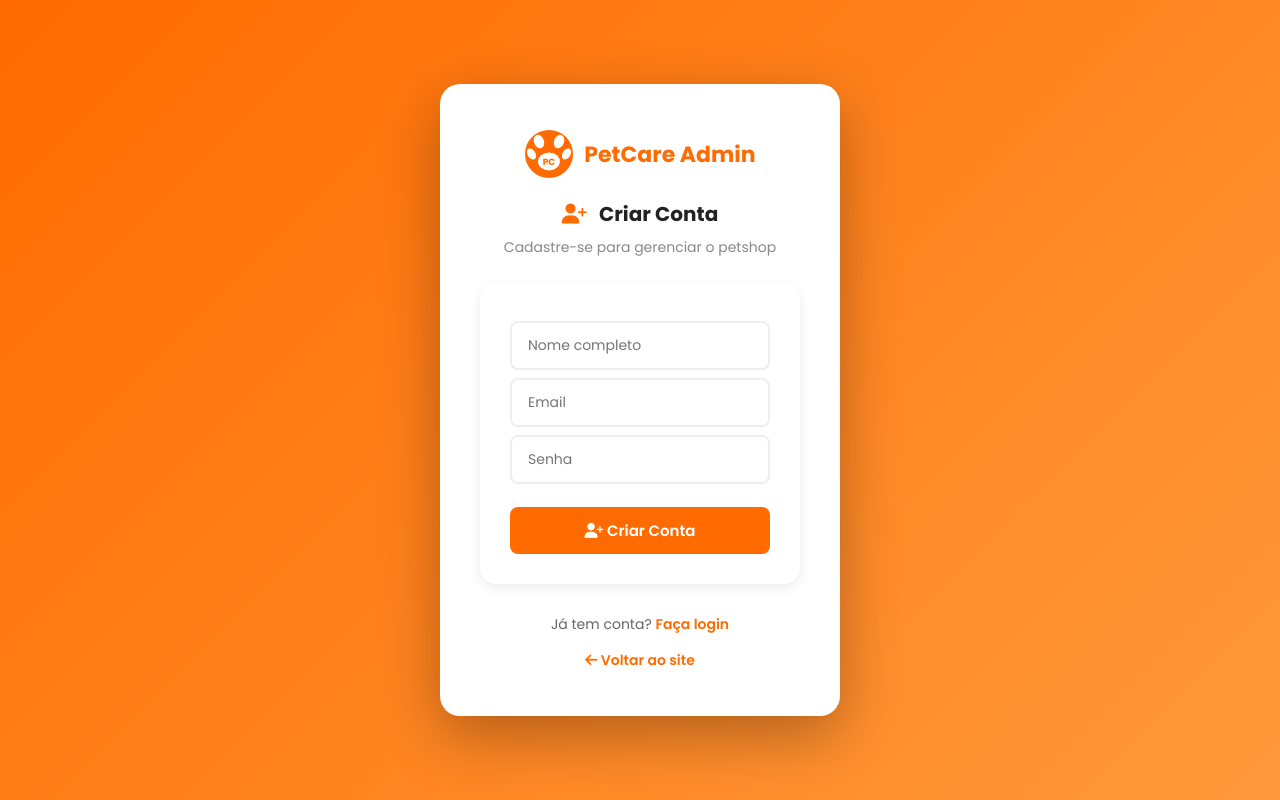
After one commit to hiagozadurskidemoraes/projeto---petshop-, a Flask app: page /admin/cadastro in a window 1280 px wide. The commit adds this page. Run offline with Flask 3, Linux system fonts and the light colour scheme.

Commit message:
sistema de login admin completo com fotos dos produtos

```diff
--- a/app.py
+++ b/app.py
@@ -1,21 +1,103 @@
-from flask import Flask, render_template, request, redirect
+from flask import Flask, render_template, request, redirect, session
+from werkzeug.security import generate_password_hash, check_password_hash
 from banco import inicializar_banco, conectar
 from clientes import carregar_clientes
 from produtos import carregar_produtos
+from functools import wraps
 
 app = Flask(__name__)
+app.secret_key = "petcare_chave_secreta_2026"
 inicializar_banco()
+
+def login_obrigatorio(f):
+    @wraps(f)
+    def decorada(*args, **kwargs):
+        if not session.get("logado"):
+            return redirect("/admin/login")
+        return f(*args, **kwargs)
+    return decorada
+
+# ---------------- PÚBLICO ----------------
 
 @app.route("/")
 def index():
     return render_template("index.html")
 
-@app.route("/clientes")
-def clientes():
+@app.route("/produtos")
+def produtos():
+    lista = carregar_produtos()
+    return render_template("produtos.html", produtos=lista)
+
+# ---------------- CADASTRO E LOGIN ----------------
+
+@app.route("/admin/cadastro", methods=["GET", "POST"])
+def cadastro():
+    erro = None
+    if request.method == "POST":
+        nome = request.form.get("nome")
+        email = request.form.get("email")
+        senha = request.form.get("senha")
+
+        conn = conectar()
+        cursor = conn.cursor()
+        cursor.execute("SELECT * FROM usuarios WHERE email = ?", (email,))
+        existe = cursor.fetchone()
+
+        if existe:
+            erro = "Esse email já está cadastrado."
+            conn.close()
+        else:
+            senha_hash = generate_password_hash(senha)
+            cursor.execute("INSERT INTO usuarios (nome, email, senha_hash) VALUES (?, ?, ?)",
+                           (nome, email, senha_hash))
+            conn.commit()
+            conn.close()
+            return redirect("/admin/login")
+
+    return render_template("cadastro.html", erro=erro)
+
+@app.route("/admin/login", methods=["GET", "POST"])
+def login():
+    erro = None
+    if request.method == "POST":
+        email = request.form.get("email")
+        senha = request.form.get("senha")
+
+        conn = conectar()
+        cursor = conn.cursor()
+        cursor.execute("SELECT * FROM usuarios WHERE email = ?", (email,))
+        usuario = cursor.fetchone()
+        conn.close()
+
+        if usuario and check_password_hash(usuario[3], senha):
+            session["logado"] = True
+            session["nome_usuario"] = usuario[1]
+            return redirect("/admin")
+        else:
+            erro = "Email ou senha incorretos."
+
+    return render_template("login.html", erro=erro)
+
+@app.route("/admin/logout")
+def logout():
+    session.clear()
+    return redirect("/")
+
+# ---------------- ADMIN ----------------
+
+@app.route("/admin")
+@login_obrigatorio
+def admin_dashboard():
+    return render_template("admin.html")
+
+@app.route("/admin/clientes")
+@login_obrigatorio
+def admin_clientes():
     lista = carregar_clientes()
-    return render_template("clientes.html", clientes=lista)
+    return render_template("admin_clientes.html", clientes=lista)
 
-@app.route("/clientes/novo", methods=["POST"])
+@app.route("/admin/clientes/novo", methods=["POST"])
+@login_obrigatorio
 def novo_cliente():
     conn = conectar()
     cursor = conn.cursor()
@@ -24,14 +106,16 @@ def novo_cliente():
                     request.form["telefone"], request.form["endereco"]))
     conn.commit()
     conn.close()
-    return redirect("/clientes")
+    return redirect("/admin/clientes")
 
-@app.route("/produtos")
-def produtos():
+@app.route("/admin/produtos")
+@login_obrigatorio
+def admin_produtos():
     lista = carregar_produtos()
-    return render_template("produtos.html", produtos=lista)
+    return render_template("admin_produtos.html", produtos=lista)
 
-@app.route("/produtos/novo", methods=["POST"])
+@app.route("/admin/produtos/novo", methods=["POST"])
+@login_obrigatorio
 def novo_produto():
     conn = conectar()
     cursor = conn.cursor()
@@ -41,10 +125,11 @@ def novo_produto():
                     request.form["tipo"]))
     conn.commit()
     conn.close()
-    return redirect("/produtos")
+    return redirect("/admin/produtos")
 
-@app.route("/atendimentos")
-def atendimentos():
+@app.route("/admin/atendimentos")
+@login_obrigatorio
+def admin_atendimentos():
     conn = conectar()
     cursor = conn.cursor()
     cursor.execute("SELECT * FROM atendimentos")
@@ -58,7 +143,7 @@ def atendimentos():
         except:
             pass
 
-    return render_template("atendimentos.html", atendimentos=lista, total=f"{total:.2f}")
+    return render_template("admin_atendimentos.html", atendimentos=lista, total=f"{total:.2f}")
 
 if __name__ == "__main__":
     app.run(debug=True)
--- a/static/style.css
+++ b/static/style.css
@@ -902,3 +902,87 @@ ul li {
     font-size: 14px;
     margin: 3px 0;
 }
+
+/* LOGIN / CADASTRO */
+.auth-container {
+    min-height: 100vh;
+    display: flex;
+    align-items: center;
+    justify-content: center;
+    background: linear-gradient(135deg, #ff6b00, #ff9a3c);
+    padding: 20px;
+}
+
+.auth-box {
+    background: white;
+    padding: 45px 40px;
+    border-radius: 20px;
+    box-shadow: 0 20px 60px rgba(0,0,0,0.3);
+    max-width: 400px;
+    width: 100%;
+    text-align: center;
+}
+
+.auth-logo {
+    display: flex;
+    align-items: center;
+    justify-content: center;
+    gap: 10px;
+    margin-bottom: 20px;
+}
+
+.auth-logo h2 {
+    color: #ff6b00;
+    font-size: 22px;
+    font-weight: 700;
+}
+
+.auth-box h3 {
+    color: #222;
+    font-size: 20px;
+    margin-bottom: 8px;
+}
+
+.auth-box h3 i {
+    color: #ff6b00;
+    margin-right: 8px;
+}
+
+.auth-sub {
+    color: #888;
+    font-size: 14px;
+    margin-bottom: 25px;
+}
+
+.auth-box form input {
+    margin: 8px 0;
+}
+
+.auth-box form button {
+    margin-top: 15px;
+}
+
+.auth-erro {
+    background: #fde8e8;
+    color: #c0392b;
+    padding: 10px 15px;
+    border-radius: 8px;
+    font-size: 13px;
+    margin-bottom: 15px;
+}
+
+.auth-link {
+    margin-top: 15px;
+    font-size: 14px;
+    color: #666;
+}
+
+.auth-link a {
+    color: #ff6b00;
+    text-decoration: none;
+    font-weight: 600;
+}
+
+.auth-link a:hover {
+    text-decoration: underline;
+}
--- /dev/null
+++ b/templates/cadastro.html
@@ -0,0 +1,48 @@
+<!DOCTYPE html>
+<html lang="pt-br">
+<head>
+    <meta charset="UTF-8">
+    <meta name="viewport" content="width=device-width, initial-scale=1.0">
+    <title>Cadastro Admin - PetCare</title>
+    <link rel="stylesheet" href="{{ url_for('static', filename='style.css') }}">
+    <link href="https://fonts.googleapis.com/css2?family=Poppins:wght@300;400;600;700;800&display=swap" rel="stylesheet">
+    <link rel="stylesheet" href="https://cdnjs.cloudflare.com/ajax/libs/font-awesome/6.5.0/css/all.min.css">
+</head>
+<body>
+
+    <div class="auth-container">
+        <div class="auth-box">
+            <div class="auth-logo">
+                <svg width="50" height="50" viewBox="0 0 100 100" xmlns="http://www.w3.org/2000/svg">
+                    <circle cx="50" cy="50" r="48" fill="#ff6b00"/>
+                    <ellipse cx="30" cy="25" rx="10" ry="14" fill="white" transform="rotate(-20 30 25)"/>
+                    <ellipse cx="70" cy="25" rx="10" ry="14" fill="white" transform="rotate(20 70 25)"/>
+                    <ellipse cx="15" cy="50" rx="8" ry="12" fill="white" transform="rotate(-30 15 50)"/>
+                    <ellipse cx="85" cy="50" rx="8" ry="12" fill="white" transform="rotate(30 85 50)"/>
+                    <ellipse cx="50" cy="65" rx="22" ry="18" fill="white"/>
+                    <text x="50" y="72" text-anchor="middle" font-size="18" fill="#ff6b00" font-weight="bold">PC</text>
+                </svg>
+                <h2>PetCare Admin</h2>
+            </div>
+
+            <h3><i class="fas fa-user-plus"></i> Criar Conta</h3>
+            <p class="auth-sub">Cadastre-se para gerenciar o petshop</p>
+
+            {% if erro %}
+            <div class="auth-erro"><i class="fas fa-exclamation-circle"></i> {{ erro }}</div>
+            {% endif %}
+
+            <form method="POST">
+                <input type="text" name="nome" placeholder="Nome completo" required>
+                <input type="email" name="email" placeholder="Email" required>
+                <input type="password" name="senha" placeholder="Senha" required minlength="6">
+                <button type="submit"><i class="fas fa-user-plus"></i> Criar Conta</button>
+            </form>
+
+            <p class="auth-link">Já tem conta? <a href="/admin/login">Faça login</a></p>
+            <p class="auth-link"><a href="/"><i class="fas fa-arrow-left"></i> Voltar ao site</a></p>
+        </div>
+    </div>
+
+</body>
+</html>
```
Also changed, not shown: banco.py (+9 -0 lines), templates/admin.html (added, +66 -0 lines), templates/admin_atendimentos.html (added, +67 -0 lines), templates/admin_clientes.html (added, +93 -0 lines), templates/admin_produtos.html (added, +79 -0 lines), templates/index.html (+4 -18 lines), templates/login.html (added, +47 -0 lines), templates/produtos.html (+34 -21 lines), dados/petshop.db.
